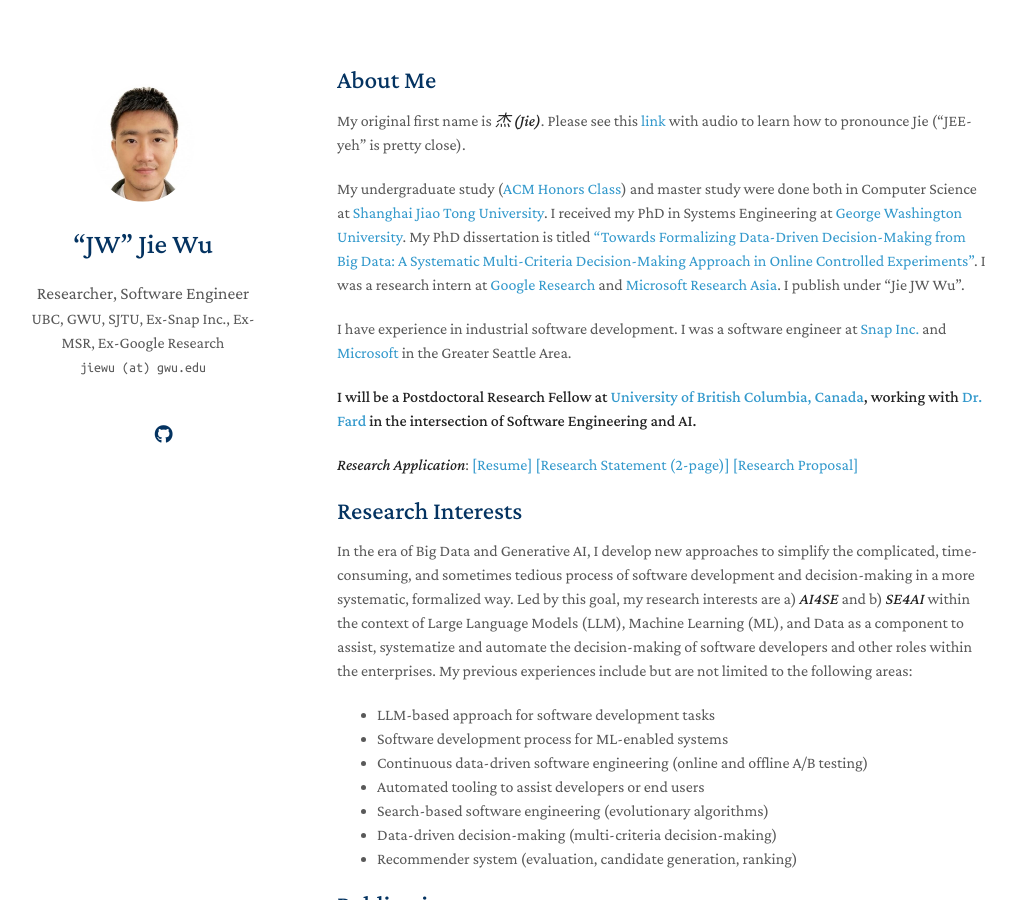
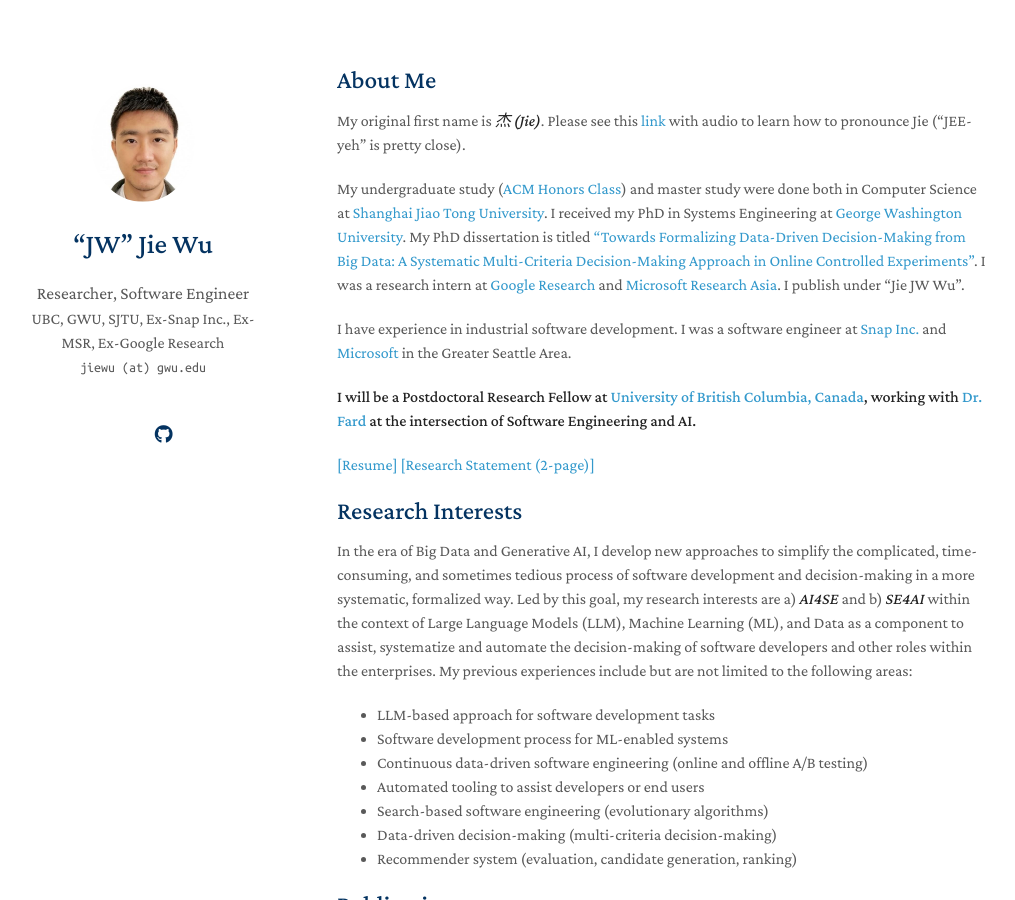
Before and after one commit to yaoyao-liu/minimal-light, a Jekyll site: the page built from index.md, in a window 1280 px wide and 900 px high. Shown: the whole window, without its empty margins (133-1148 px from the left). Built offline with Jekyll 4.4.1, drawn with Linux system fonts in a browser that asks for light colours; nearby versions of some CDN libraries; a style sheet for code colours, icons or effects is not loaded; our own code applies the rules of GitHub Pages for plain Markdown files.

Commit message:
Update index.md

```diff
--- a/index.md
+++ b/index.md
@@ -9,9 +9,9 @@
 
 I have experience in industrial software development. I was a software engineer at [Snap Inc.](https://snap.com/en-US) and [Microsoft](https://www.microsoft.com/en-us/) in the Greater Seattle Area.
 
-**I will be a Postdoctoral Research Fellow at [University of British Columbia, Canada](https://www.ubc.ca/), working with [Dr. Fard](https://cmps.ok.ubc.ca/about/contact/fatemeh-hendijani-fard/) in the intersection of Software Engineering and AI.**
+**I will be a Postdoctoral Research Fellow at [University of British Columbia, Canada](https://www.ubc.ca/), working with [Dr. Fard](https://cmps.ok.ubc.ca/about/contact/fatemeh-hendijani-fard/) at the intersection of Software Engineering and AI.**
 
-***Research Application***: [[Resume]](https://jie-jw-wu.github.io/assets/ResumeJW.pdf)  [[Research Statement (2-page)]](https://jie-jw-wu.github.io/assets/research-statement-jw.pdf) [[Research Proposal]](https://jie-jw-wu.github.io/assets/ResearchProposalJW.pdf)
+[[Resume]](https://jie-jw-wu.github.io/assets/ResumeJW.pdf)  [[Research Statement (2-page)]](https://jie-jw-wu.github.io/assets/research-statement-jw.pdf)
 
 
 ## Research Interests
```
